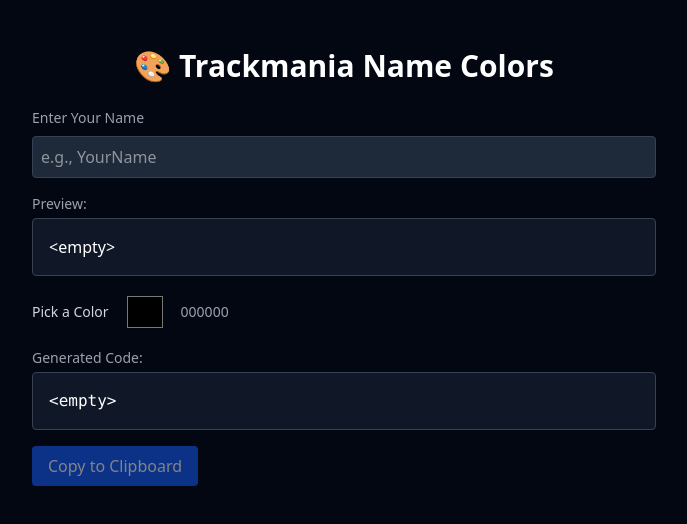
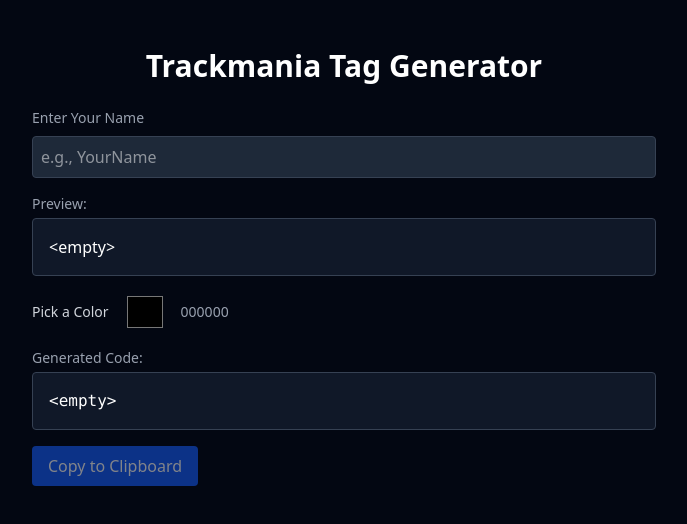
Before and after one commit to HannahConnolly/trackmania-name-gen, a Next.js app: page / in a window 1280 px wide. Shown: the top 524 px of the page, without its empty margins (296-983 px from the left). Built offline with nearby package versions, Linux system fonts and the light colour scheme.

Commit message:
renamed name to tag

```diff
--- a/app/page.tsx
+++ b/app/page.tsx
@@ -8,7 +8,7 @@
 export default function Home() {
   return (
     <main className="p-6 max-w-2xl mx-auto">
-      <h1 className="text-3xl font-bold text-center mb-6">🎨 Trackmania Name Colors</h1>
+      <h1 className="text-3xl font-bold text-center mb-6">Trackmania Tag Generator</h1>
       <Tool />
     </main>
   )
```
